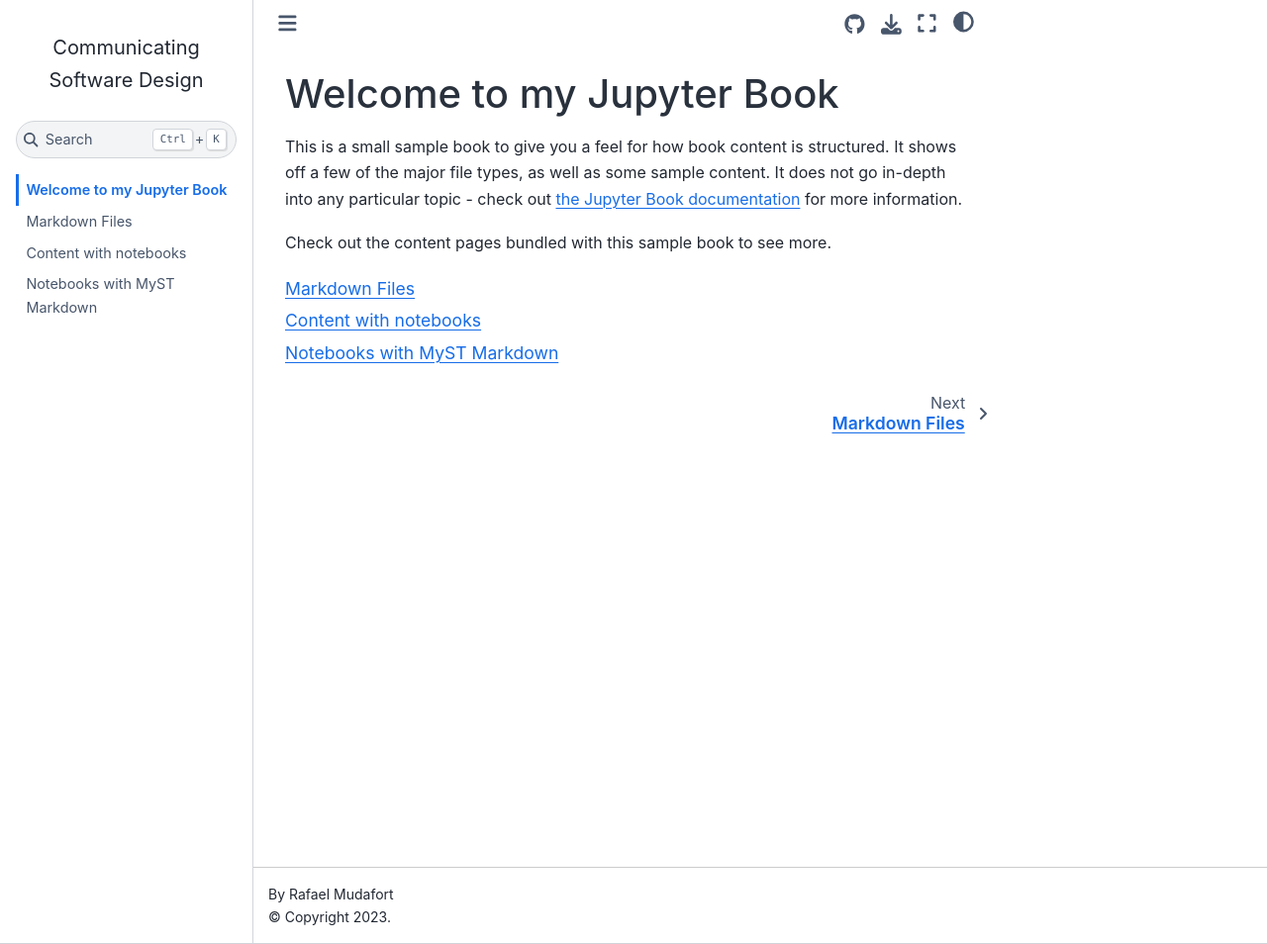
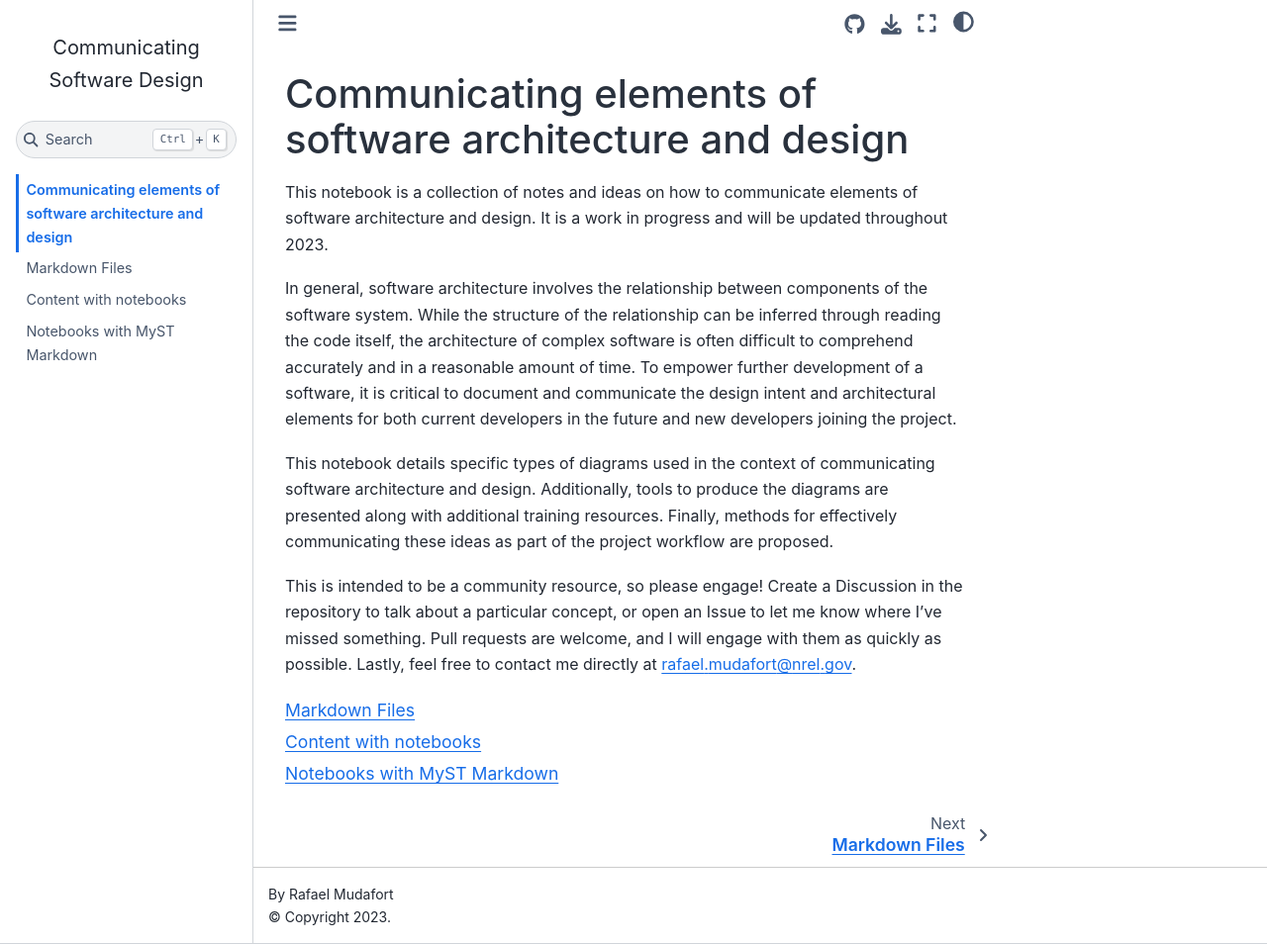
Before and after one commit to rafmudaf/communicating-design, a Jupyter Book: the page built from docs/intro.md, in a window 1280 px wide and 954 px high. Shown: the whole window at 99% size. Built offline with Jupyter Book 1.0.4 settings and Sphinx 7.4.7 and the Sphinx Book theme 1.1.4, drawn with Linux system fonts in a browser that asks for light colours.

Commit message:
Add an intro starter

````diff
--- a/docs/intro.md
+++ b/docs/intro.md
@@ -1,11 +1,29 @@
-# Welcome to my Jupyter Book
+# Communicating elements of software architecture and design
 
-This is a small sample book to give you a feel for how book content is
-structured.
-It shows off a few of the major file types, as well as some sample content.
-It does not go in-depth into any particular topic - check out [the Jupyter Book documentation](https://jupyterbook.org) for more information.
+This notebook is a collection of notes and ideas on how to communicate elements of
+software architecture and design.
+It is a work in progress and will be updated throughout 2023.
 
-Check out the content pages bundled with this sample book to see more.
+In general, software architecture involves the relationship between components of the software
+system.
+While the structure of the relationship can be inferred through reading the
+code itself, the architecture of complex software is often difficult to comprehend accurately
+and in a reasonable amount of time.
+To empower further development of a software, it is critical to document and communicate
+the design intent and architectural elements for both current developers in the future
+and new developers joining the project.
+
+This notebook details specific types of diagrams used in the context of communicating software
+architecture and design.
+Additionally, tools to produce the diagrams are presented along with additional training resources.
+Finally, methods for effectively communicating these ideas as part of the project workflow are
+proposed.
+
+This is intended to be a community resource, so please engage!
+Create a Discussion in the repository to talk about a particular concept,
+or open an Issue to let me know where I've missed something.
+Pull requests are welcome, and I will engage with them as quickly as possible.
+Lastly, feel free to contact me directly at rafael.mudafort@nrel.gov.
 
 ```{tableofcontents}
 ```
````
